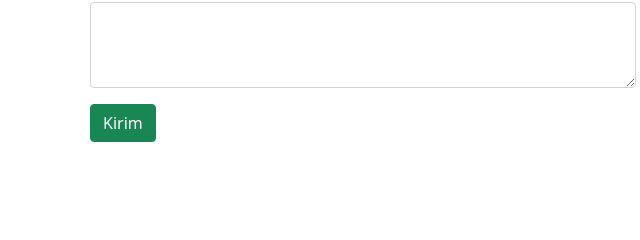
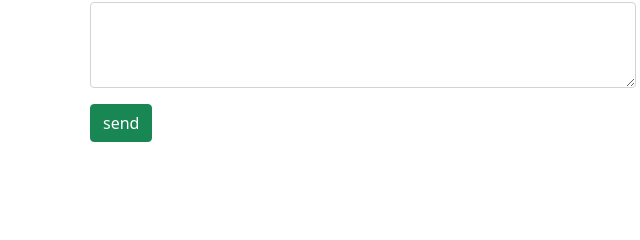
Before and after one commit to PlatinumNier/sigitAryawinataLubis, a plain HTML site: page index.html in a window 1280 px wide. Shown: the part 2838-3078 px from the top of the page, 277-917 px from the left. Drawn offline with nearby package versions, Linux system fonts and the light colour scheme.

Commit message:
menganti nama tombol menjadi send

```diff
--- a/index.html
+++ b/index.html
@@ -170,7 +170,7 @@
                       <textarea class="form-control" id="Pesan" rows="3"></textarea>
                     </div>
 
-                  <button type="submit" class="btn btn-success">Kirim</button>
+                  <button type="submit" class="btn btn-success">send</button>
                 </form>
             </div>
           </div>
```
